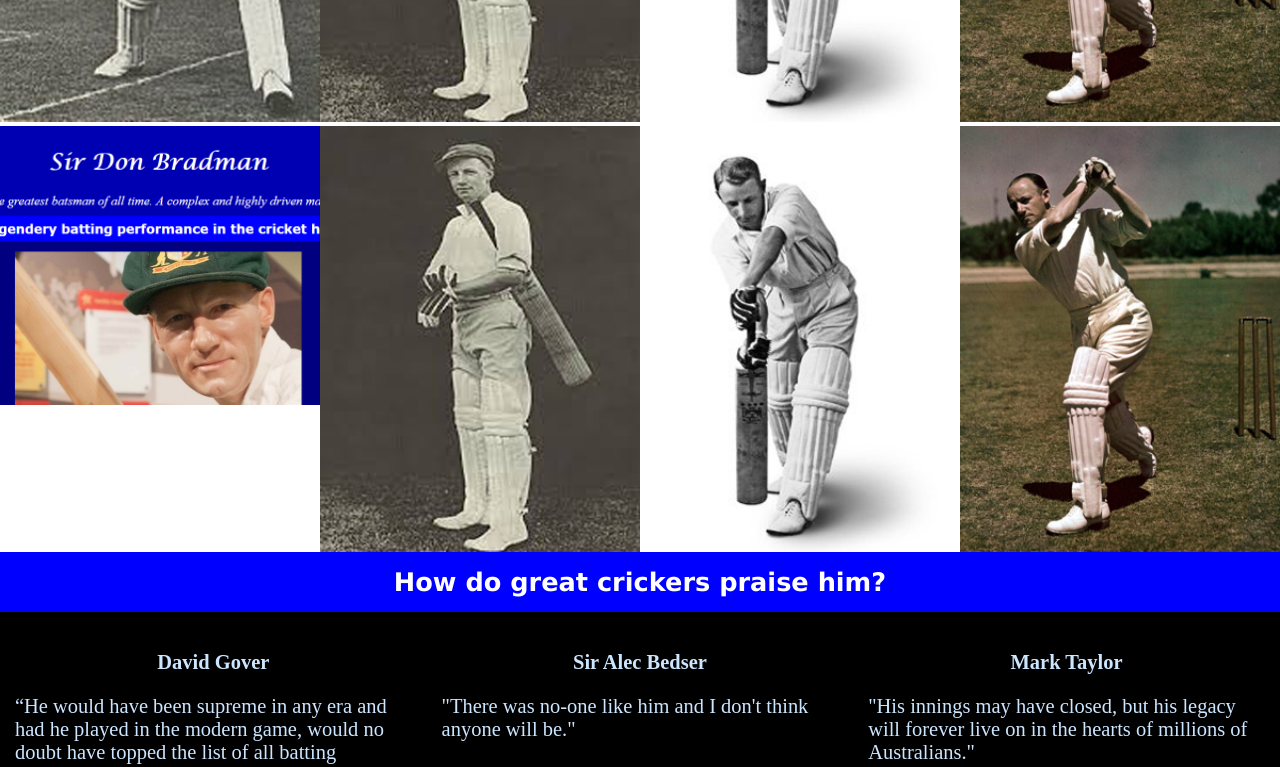
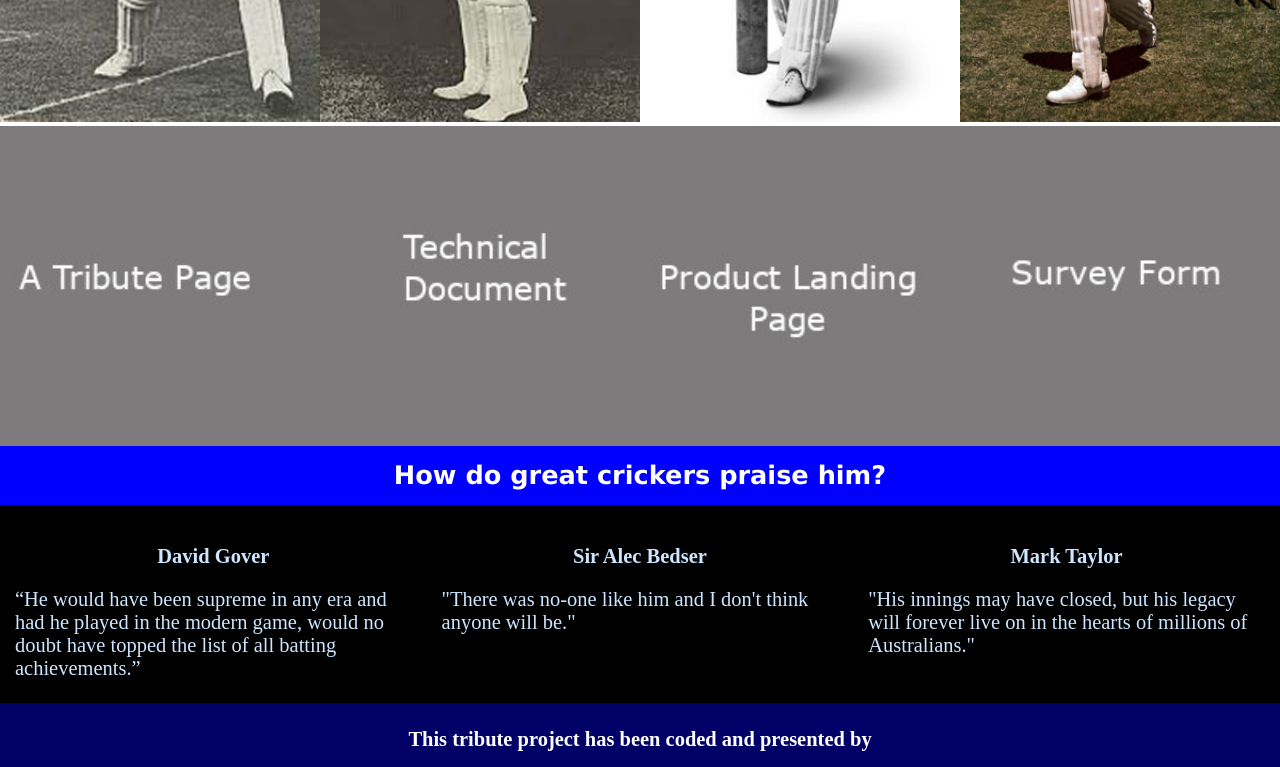
Before and after one commit to nomanghafoor/nomanghafoor.github.io, a plain HTML site: page index.html in a window 1280 px wide. Shown: the part 1200-1967 px from the top of the page. Drawn offline with Linux system fonts and the light colour scheme.

Commit message:
Update index.html

```diff
--- a/index.html
+++ b/index.html
@@ -56,19 +56,19 @@ Sir Donald Bradman was widely regarded as the greatest batsman ever to play the
 
 <div class="row">
 <div class="col-3">
-<img src="tribute_page.PNG" alt="a tribute page" width="300" height="400">
+<img src="tribute.jpg" alt="a tribute page" width="300" height="400">
 </div>
 
 <div class="col-3">
-<img src="gallery2.png" alt="Sir Don Bradman image 2" width="300" height="400">
+<img src="technical.jpg" alt="Sir Don Bradman image 2" width="300" height="400">
 </div>
 
 <div class="col-3">
-<img src="gallery3.png" alt="Sir Don Bradman image 3" width="300" height="400">
+<img src="product.jpg" alt="Sir Don Bradman image 3" width="300" height="400">
 </div>
 
 <div class="col-3">
-<img src="gallery4.png" alt="Sir Don Bradman image 4" width="300" height="400">
+<img src="survey.jpg" alt="Sir Don Bradman image 4" width="300" height="400">
 </div>
 
 
```
